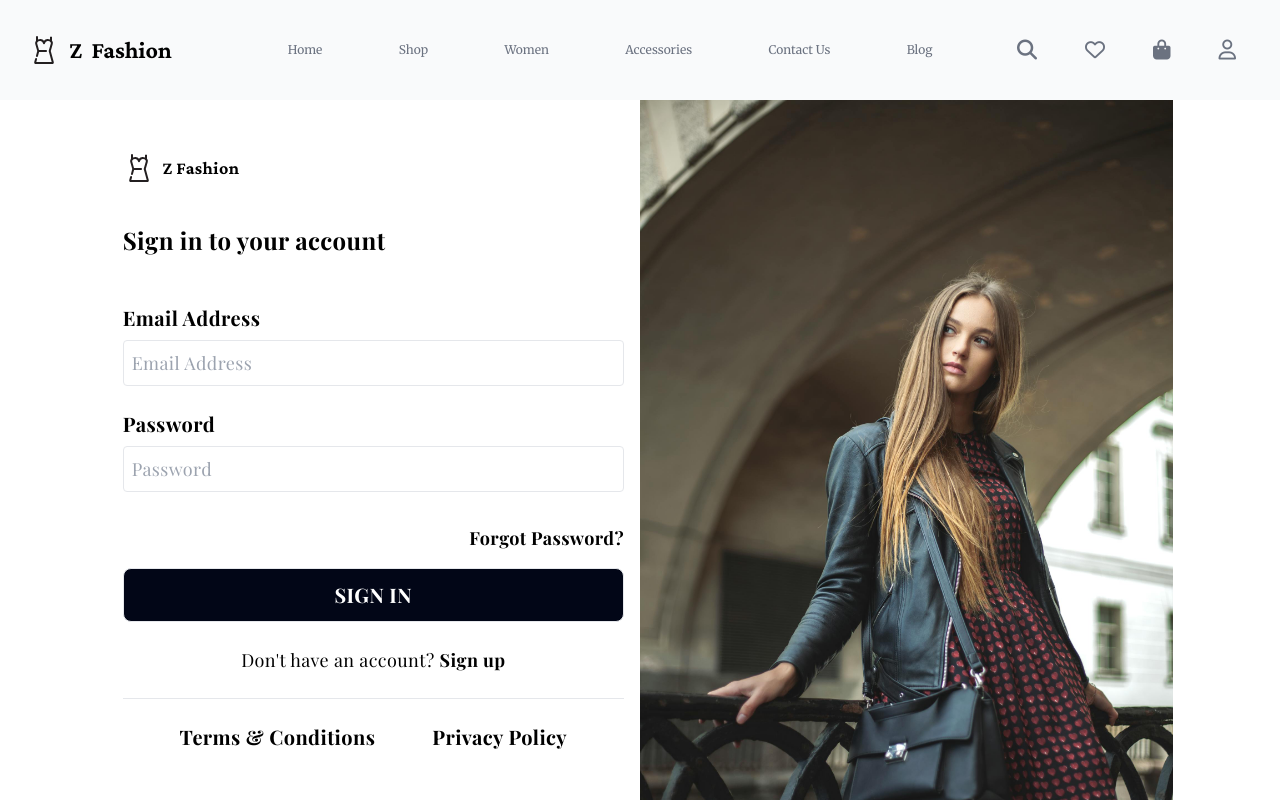
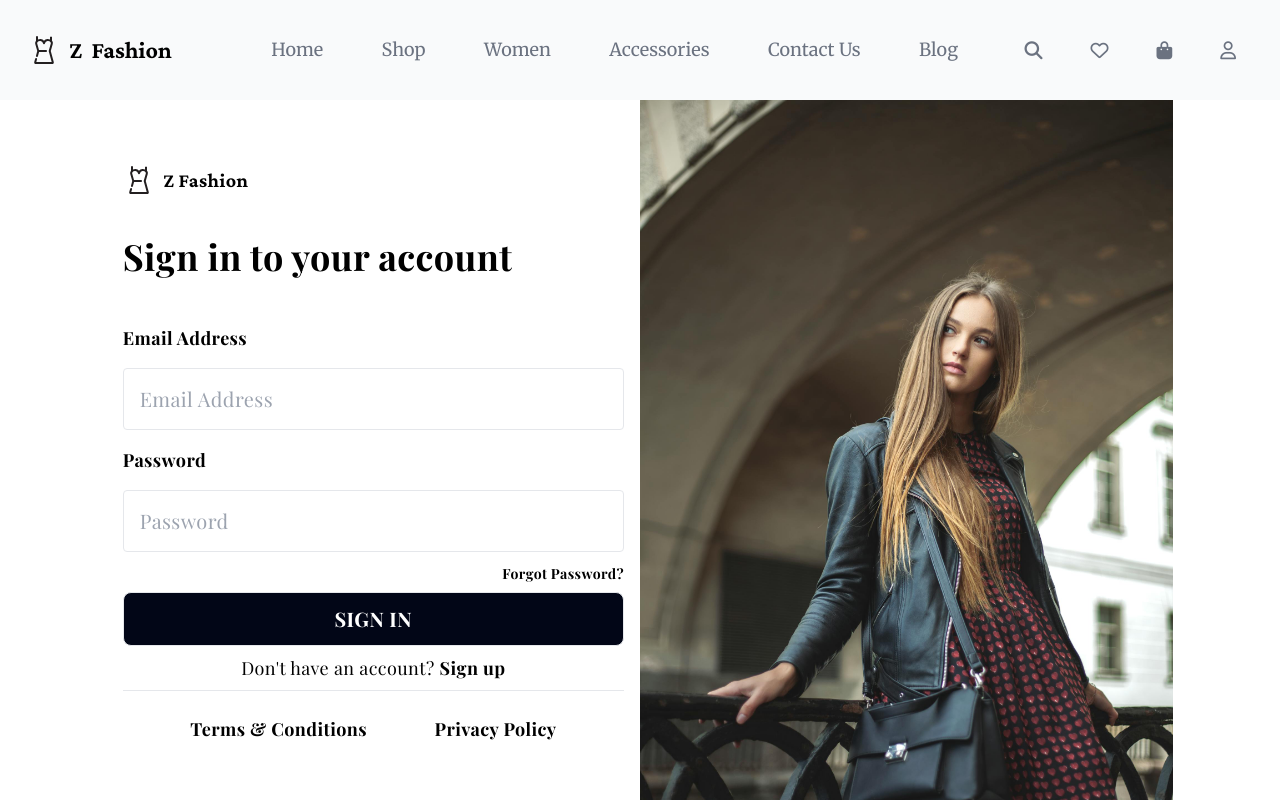
Before and after one commit to avinashkumar99/ecommerce-project, a React (Vite) app in the folder client/: page /login in a window 1280 px wide. Shown: the top 800 px of the page. Built offline with nearby package versions, Linux system fonts and the light colour scheme; the HTML template or start-up script is replaced by a standard one.

Commit message:
ui fixed

```diff
--- /dev/null
+++ b/client/constants/constant.js
@@ -0,0 +1,11 @@
+export const imgSrc = [
+  "/images/trending1.jpg",
+  "/images/trending2.jpg",
+  "/images/trending3.jpg",
+  "/images/trending4.jpg",
+  "/images/trending5.jpg",
+  "/images/trending6.jpg",
+  "/images/trending7.jpg",
+  "/images/trending8.jpg",
+  "/images/trending9.jpg",
+];
--- a/client/src/components/Button.jsx
+++ b/client/src/components/Button.jsx
@@ -3,7 +3,7 @@ import React from "react";
 const Button = ({ name, iconName, color, textSize }) => {
   return (
     <div className="">
-      <button className="custom-button rounded-3xl 2xl:text-6xl 2xl:p-10 2xl:mt-16">
+      <button className="custom-button rounded-xl md:text-lg text-xs md:px-8 md:mt-10">
         {name} &nbsp;
         <i className={iconName} style={{ color: { color } }}></i>
       </button>
--- a/client/src/components/LoginForm.jsx
+++ b/client/src/components/LoginForm.jsx
@@ -8,23 +8,20 @@ const LoginForm = () => {
 
   return (
     <div className="flex flex-row mt-0 mx-auto h-full w-full lg:w-10/11 xl:w-5/6 flex-wrap font-playfair tracking-wide flex-shrink-1">
-      <div className="h-full xl:w-1/2 w-full text-xl 2xl:p-24 md:p-4 p-2 mt-4">
-        <div className="flex flex-col flex-shrink-1 2xl:mt-16 mt-10 lg:mt-5">
-          <div className="2xl:text-4xl text-lg font-semibold font-crimson flex lg:justify-start justify-center items-center">
-            <img
-              src="/images/brandIcon.svg"
-              className="2xl:h-14 2xl:w-14 h-8 w-8 "
-            ></img>
+      <div className="h-full xl:w-1/2 w-full text-lg  md:p-4 p-2 mt-4">
+        <div className="flex flex-col flex-shrink-1 md:mt-8 mt-4 ">
+          <div className="md:text-xl text-lg font-semibold font-crimson flex lg:justify-start justify-center items-center">
+            <img src="/images/brandIcon.svg" className="h-8 w-8 "></img>
             &nbsp; Z Fashion
           </div>
-          <div className="xl:my-10 my-5 2xl:text-7xl text-2xl font-bold md:mt-24 2xl:my-20 text-center md:text-start">
+          <div className="xl:my-10 my-5 md:text-4xl text-2xl font-bold md:my-20 text-center md:text-start">
             Sign in to your account
           </div>
           <form onSubmit={handleSumbit}>
             <div className="flex flex-col xl:h-1/3 h-1/4 justify-end mt-3 md:mt-0">
-              <div className="2xl:my-11 xl:my-2 my-1 flex flex-col">
+              <div className=" md:my-2 my-1 flex flex-col">
                 <label
-                  className="2xl:text-5xl text-xl font-semibold"
+                  className="md:text-lg text-sm font-semibold"
                   htmlFor="email"
                 >
                   Email Address
@@ -33,12 +30,12 @@ const LoginForm = () => {
                   placeholder="Email Address"
                   id="email"
                   type="email"
-                  className="2xl:p-6 p-2 2xl:text-4xl text-lg 2xl:mt-4 mt-2 rounded outline-blue-200 border-gray-200 border"
+                  className="md:p-4 p-2 md:text-xl text-lg  md:mt-4 mt-2 rounded outline-blue-200 border-gray-200 border"
                 ></input>
               </div>
-              <div className="2xl:my-11 md:my-4 my-2 flex flex-col">
+              <div className="md:my-2 my-1 flex flex-col">
                 <label
-                  className="2xl:text-5xl text-xl font-semibold"
+                  className="md:text-lg text-sm font-semibold"
                   htmlFor="pass"
                 >
                   Password
@@ -47,16 +44,16 @@ const LoginForm = () => {
                   id="pass"
                   type="password"
                   placeholder="Password"
-                  className="2xl:p-6 p-2 2xl:text-4xl text-lg 2xl:mt-4 mt-2 rounded outline-blue-200 border-gray-200 border"
+                  className="md:p-4 p-2 md:text-xl text-lg  md:mt-4 mt-2 rounded outline-blue-200 border-gray-200 border"
                 ></input>
-                <p className="text-end 2xl:text-2xl text-lg font-semibold xl:mt-8 mt-4 lg:mt-4 hover:text-blue-800 cursor-pointer ">
+                <p className="text-end md:text-sm font-semibold lg:mt-3 mt-1 md:mt-2 hover:text-blue-800 cursor-pointer ">
                   Forgot Password?
                 </p>
               </div>
-              <button className="2xl:text-4xl md:text-xl text-sm font-bold text-white bg-slate-950 2xl:p-10 p-3 rounded-lg hover:bg-slate-900 hover:border-gray-400 border">
+              <button className="md:text-xl text-sm font-bold text-white bg-slate-950 md:p-3 p-2 rounded-lg hover:bg-slate-900 hover:border-gray-400 border">
                 SIGN IN
               </button>
-              <p className="2xl:text-3xl text-lg 2xl:my-12 lg:my-6 my-4 text-center">
+              <p className="text-lg 2xl:my-12 md:my-2 my-1 text-center">
                 Don't have an account?{" "}
                 <a className="font-bold cursor-pointer hover:text-blue-800 ">
                   Sign up
@@ -65,7 +62,7 @@ const LoginForm = () => {
             </div>
           </form>
           <hr></hr>
-          <div className="flex justify-evenly 2xl:text-3xl text-xl 2xl:mt-12 lg:mt-6 mt-3 sm:flex-wrap">
+          <div className="flex justify-evenly md:text-lg text-sm md:mt-6 mt-3 sm:flex-wrap">
             <a className="hover:text-blue-800 font-semibold cursor-pointer">
               Terms & Conditions
             </a>
@@ -83,9 +80,6 @@ const LoginForm = () => {
         ></img>
       </div>
     </div>
-
-    // lets create css using container, row and col of tailwind
-    // <div></div>
   );
 };
 
--- a/client/src/components/NavBar.jsx
+++ b/client/src/components/NavBar.jsx
@@ -3,18 +3,15 @@ import React from "react";
 const NavBar = () => {
   return (
     <div
-      className="w-full flex justify-around align-middle h-36  bg-gray-50"
+      className="w-full flex justify-around align-middle  bg-gray-50"
       style={{ height: "100px" }}
     >
       <div className="flex 2xl:w-4/5 w-full px-5 align-middle">
-        <div className="text-2xl 2xl:text-5xl w-1/6 font-semibold font-crimson flex lg:justify-start justify-center items-center m-2">
-          <img
-            src="/images/brandIcon.svg"
-            className="h-8 w-8 2xl:h-16 2xl:w-16"
-          ></img>
+        <div className="text-xl xl:text-2xl w-1/6 font-semibold font-crimson flex lg:justify-start justify-center items-center m-2">
+          <img src="/images/brandIcon.svg" className="h-8 w-8"></img>
           &nbsp; Z &nbsp;Fashion
         </div>
-        <div className="sm:text-md md:text-xs 2xl:text-3xl font-merriweather flex 2xl:w-1/2 w-2/3 text-gray-500 items-center justify-evenly">
+        <div className="sm:text-md md:text-lg  font-merriweather flex 2xl:w-1/2 w-2/3 text-gray-500 items-center justify-evenly">
           <a href="" className="mx-4 hover:text-gray-950">
             Home
           </a>
@@ -40,7 +37,7 @@ const NavBar = () => {
             Blog
           </a>
         </div>
-        <div className="flex text-xl 2xl:text-4xl items-center text-gray-500 ms-auto">
+        <div className="flex text-lg  items-center text-gray-500 ms-auto">
           <a href="">
             <i class="fa-solid fa-magnifying-glass mx-6 hover:text-gray-950"></i>
           </a>
--- a/client/src/components/Trending.jsx
+++ b/client/src/components/Trending.jsx
@@ -1,28 +1,27 @@
 import React, { useState } from "react";
 import { imgSrc } from "../../constants/constant";
+const imgLength = imgSrc.length / 2;
 const Trending = () => {
-  const [idx, setIdx] = useState(0);
+  const [idx, setIdx] = useState(imgLength);
   const handleIndexNumber = (i) => {
     setIdx(i);
   };
 
   return (
     <div className="h-screen w-full flex flex-col bg-stone-100 overflow-hidden">
-      <div className="2xl:text-6xl text-center h-[7%] flex  m-auto">
+      <div className="md:text-2xl text-center h-[7%] flex  m-auto">
         <h2 className="font-semibold">
-          <span className="py-6 px-36 rounded-md custom-trending">
-            Trending
-          </span>
+          <span className="py-3 px-6 rounded-md custom-trending">Trending</span>
         </h2>
       </div>
       <div className="w-full h-[70%] bg-black my-auto">
-        <div className="h-[100%] 2xl:w-[50%] lg:w-[90%] w-full overflow-hidden flex  mx-auto custom-trending-container relative bg-white">
+        <div className="h-[100%] 2xl:w-[100%] lg:w-[90%] w-full overflow-hidden flex  mx-auto custom-trending-container relative bg-white">
           {imgSrc.map((src, i) => (
             <img
               src={`${src}`}
               id={`img${i}`}
               key={i}
-              className="rounded-3xl h-[80%] m-auto p-3 transition-transform duration-500 absolute left-[28%] top-[10%]"
+              className="rounded-3xl h-[80%] m-auto p-3 transition-transform duration-500 "
               style={{ transform: `translateX(${-idx * 100}%)` }}
             ></img>
           ))}
@@ -34,8 +33,8 @@ const Trending = () => {
           <button
             key={i}
             onClick={() => handleIndexNumber(i)}
-            className={`rounded-full h-6 w-6 mx-4 bg-white ${
-              idx === i ? "bg-white" : "bg-gray-500"
+            className={`rounded-full h-3 w-3 mx-2 bg-white ${
+              idx === i ? "bg-white" : "bg-gray-600"
             } transition-colors duration-300`}
           ></button>
         ))}
--- a/client/src/index.css
+++ b/client/src/index.css
@@ -3,6 +3,12 @@
 @tailwind components;
 @tailwind utilities;
 
+body,
+html {
+  box-sizing: border-box;
+  margin: 0;
+  padding: 0;
+}
 .custom-button {
   @apply px-6 py-2 text-lg m-1 bg-slate-950 text-white;
   border: 2px solid white;
@@ -27,8 +33,8 @@
   position: absolute;
   content: "Sports Wear";
   bottom: 50%;
-  left: -15%;
-  @apply 2xl:text-9xl font-bold text-slate-400;
+  left: -1%;
+  @apply md:text-5xl font-bold text-slate-400;
   transform: rotateZ(-90deg) scale(1);
   transition: transform 0.5s ease-in-out;
   /* transform: scale(1); */
@@ -54,13 +60,13 @@
 
 /* custom trending  */
 .custom-trending {
-  outline: 5px solid #a91b60;
+  outline: 2px solid #a91b60;
   transition: background-color 0.5s ease-in;
 }
 .custom-trending:hover {
   color: white;
   @apply bg-stone-900;
-  outline: 5px solid #ff0080;
+  outline: 2px solid #ff0080;
 }
 
 /* trending container div  */
```
Also changed, not shown: client/src/components/Content1.jsx (+17 -15 lines), client/src/components/Hero.jsx (+8 -8 lines).
